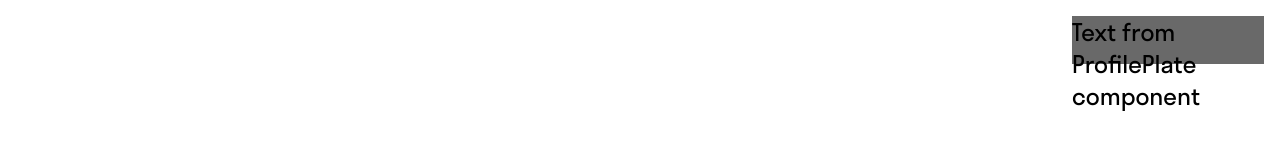
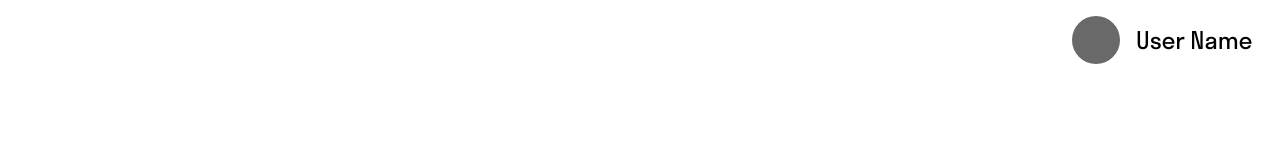
Before and after one commit to Diableros/SkyFitnessPro, a React (Vite) app: page / in a window 1280 px wide. Shown: the top 160 px of the page. Built offline with nearby package versions, Linux system fonts and the light colour scheme.

Commit message:
fix: правки в ProfilePlate

```diff
--- /dev/null
+++ b/src/components/ProfilePlate/ProfilePlate.style.ts
@@ -0,0 +1,28 @@
+import { styled } from 'styled-components'
+
+export const Plate = styled.div`
+  position: absolute;
+  top: 1rem;
+  right: 1rem;
+
+  width: 12rem;
+  height: 3rem;
+
+  display: flex;
+  flex-wrap: nowrap;
+
+  align-items: center;
+
+  gap: 1rem;
+`
+
+export const Avatar = styled.div`
+  width: 3rem;
+  height: 3rem;
+  border-radius: 50%;
+  background-color: ${({ theme }) => theme.colors.grayDark};
+`
+
+export const UserName = styled.span`
+  font-size: ${({ theme }) => theme.fontSize.m};
+`
--- /dev/null
+++ b/src/components/ProfilePlate/ProfilePlate.tsx
@@ -0,0 +1,12 @@
+import * as S from './ProfilePlate.style'
+
+const ProfilePlate = () => {
+  return (
+    <S.Plate>
+      <S.Avatar />
+      <S.UserName>User Name</S.UserName>
+    </S.Plate>
+  )
+}
+
+export default ProfilePlate
--- /dev/null
+++ b/src/components/ProfilePlate/index.ts
@@ -0,0 +1,3 @@
+import ProfilePlate from './ProfilePlate'
+
+export default ProfilePlate
--- a/src/layout/MainLayout/MainLayout.tsx
+++ b/src/layout/MainLayout/MainLayout.tsx
@@ -1,7 +1,7 @@
 import { Outlet } from 'react-router-dom'
 
 import DraftNavigate from './components/DraftNavigate'
-import ProfilePlate from './components/ProfilePlate/ProfilePlate'
+import ProfilePlate from '@/components/ProfilePlate'
 
 import * as S from './MainLayout.style'
 
--- a/src/layout/MainLayout/components/ProfilePlate/ProfilePlate.style.ts
+++ /dev/null
@@ -1,12 +0,0 @@
-import { styled } from 'styled-components'
-
-export const Plate = styled.div`
-  position: absolute;
-  top: 1rem;
-  right: 1rem;
-
-  width: 12rem;
-  height: 3rem;
-
-  background-color: ${({ theme }) => theme.colors.grayDark};
-`
--- a/src/layout/MainLayout/components/ProfilePlate/ProfilePlate.tsx
+++ /dev/null
@@ -1,7 +0,0 @@
-import * as S from './ProfilePlate.style'
-
-const ProfilePlate = () => {
-  return <S.Plate>Text from ProfilePlate component</S.Plate>
-}
-
-export default ProfilePlate
```
